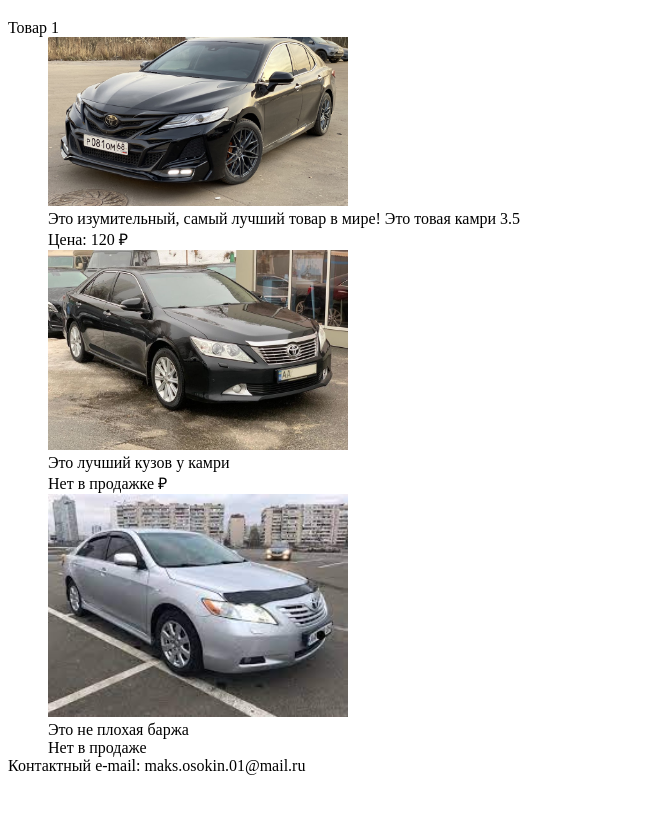
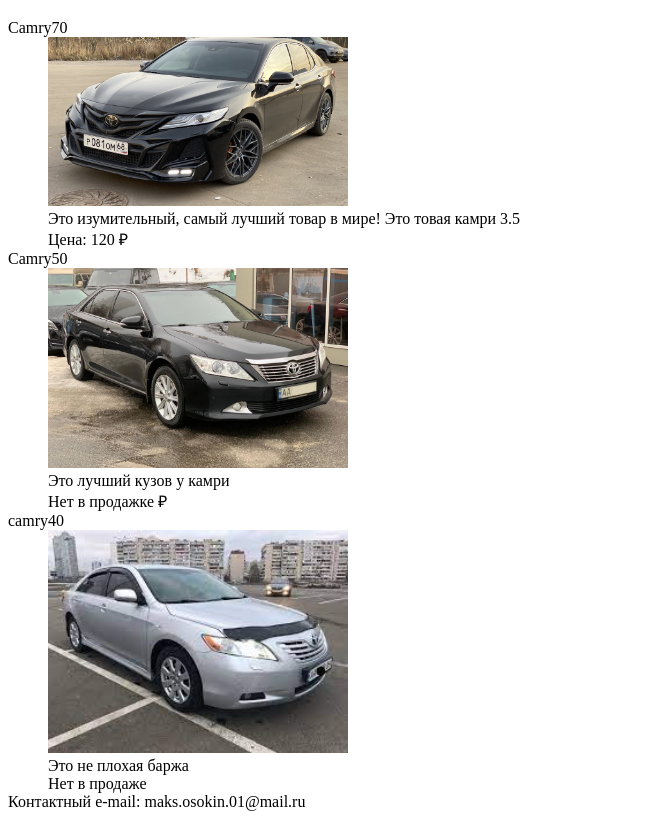
Before and after one commit to mxpm17/web-programming-labs, a plain HTML site: page index.html in a window 1280 px wide. Shown: the part 105-924 px from the top of the page, without its empty margins (0-652 px from the left). Before the commit the page ends 888 px from the top, so only its background shows below. Drawn offline with Linux system fonts and the light colour scheme.

Commit message:
Заголовки

```diff
--- a/index.html
+++ b/index.html
@@ -12,17 +12,20 @@
         <h1>Маркет</h1>
 
         <d1>
-            <dt>Товар 1</dt>
+            <dt>Camry70</dt>
             <dd>
                 <img src="G4AAAgEWqeA-960.jpg" width="300"><br>
                 Это изумительный, самый лучший товар в мире! Это товая камри 3.5<br>
                 Цена: 120 &#8381;
             </dd>
+            <dt>Camry50</dt>
             <dd>
                 <img src="camry50.jpg" width="300"><br>
                 Это лучший кузов у камри<br>
                 Нет в продажке &#8381;
             </dd>
+            <dt>camry40
+            </dt>
             <dd>
                 <img src="camry40.jpg" width="300"><br>
                 Это не плохая баржа <br>
```
